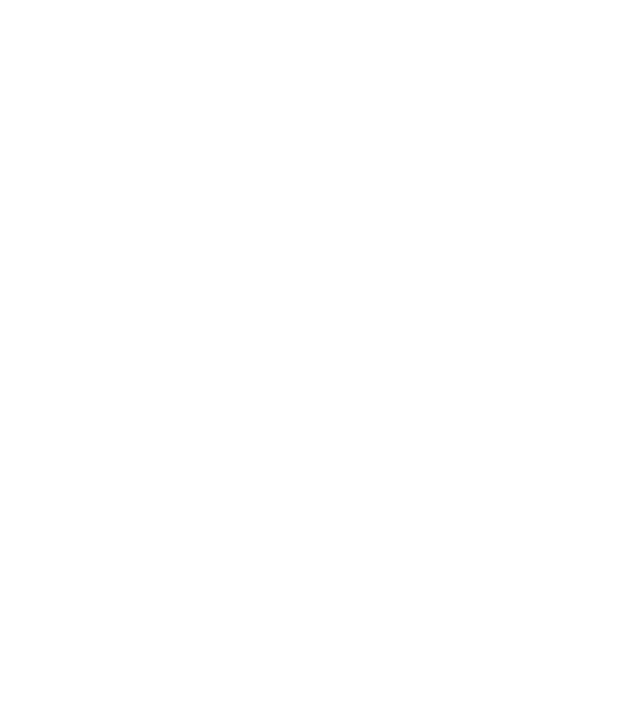
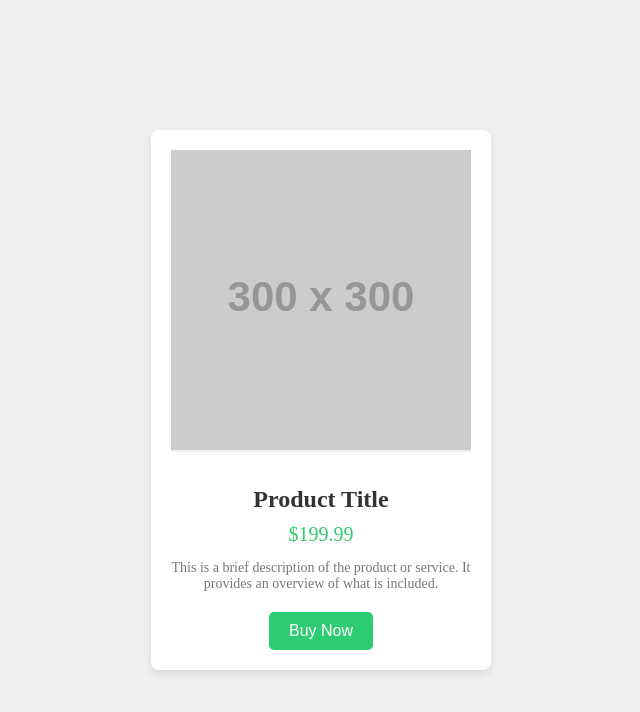
Before and after one commit to acciojob/pricing-card-bhawana-web, a website: page main.html in a window 1280 px wide. Shown: the whole page, without its empty margins (319-959 px from the left). Drawn offline with Linux system fonts and the light colour scheme.

Commit message:
created a submission

```diff
--- a/main.html
+++ b/main.html
@@ -1,16 +1,20 @@
 <!DOCTYPE html>
+<html lang="en">
+<head>
+    <meta charset="UTF-8">
+    <meta name="viewport" content="width=device-width, initial-scale=1.0">
+    <title>Pricing Card</title>
+    <link rel="stylesheet" href="styles.css">
+</head>
+<body>
 
-<html>
-
-<head>
-	<link rel="stylesheet" href="styles.css">
-</head>
-
-<body>
-	<!-- the entire body must be written by student -->
-    <script type="text/javascript" src="./script.js">
-</script>
+    <div class="card">
+        <img src="https://via.placeholder.com/300" alt="Product Image">
+        <h1>Product Title</h1>
+        <p class="price">$199.99</p>
+        <p class="description">This is a brief description of the product or service. It provides an overview of what is included.</p>
+        <button class="buy-now">Buy Now</button>
+    </div>
 
 </body>
-
 </html>
--- a/styles.css
+++ b/styles.css
@@ -1 +1,67 @@
 /*  your css code here. If applicable */
+/* Body Styling */
+body {
+    background-color: #f0f0f0;
+    display: flex;
+    justify-content: center;
+    align-items: center;
+    height: 100vh;
+    margin: 0;
+}
+
+/* Card Styling */
+.card {
+    width: 300px;
+    padding: 20px;
+    background-color: white;
+    box-shadow: 0 4px 8px rgba(0, 0, 0, 0.1);
+    text-align: center;
+    border-radius: 8px;
+    overflow: hidden;
+}
+
+/* Image Styling */
+.card img {
+    width: 100%;  /* Make the image fit within the card */
+    height: auto;
+    border-bottom: 2px solid #f0f0f0;
+    margin-bottom: 20px;
+}
+
+/* Title Styling */
+.card h1 {
+    font-size: 24px;
+    color: #333;
+    margin: 10px 0;
+}
+
+/* Price Styling */
+.card .price {
+    font-size: 20px;
+    color: #2ecc71;  /* Green color for pricing */
+    margin: 10px 0;
+}
+
+/* Description Styling */
+.card .description {
+    font-size: 14px;
+    color: #777;
+    margin-bottom: 20px;
+}
+
+/* Button Styling */
+.card .buy-now {
+    padding: 10px 20px;
+    background-color: #2ecc71;  /* Green background for the button */
+    color: white;
+    border: none;
+    border-radius: 5px;
+    font-size: 16px;
+    cursor: pointer;
+    transition: background-color 0.3s ease;
+}
+
+/* Button Hover Effect */
+.card .buy-now:hover {
+    background-color: #27ae60;
+}
```
